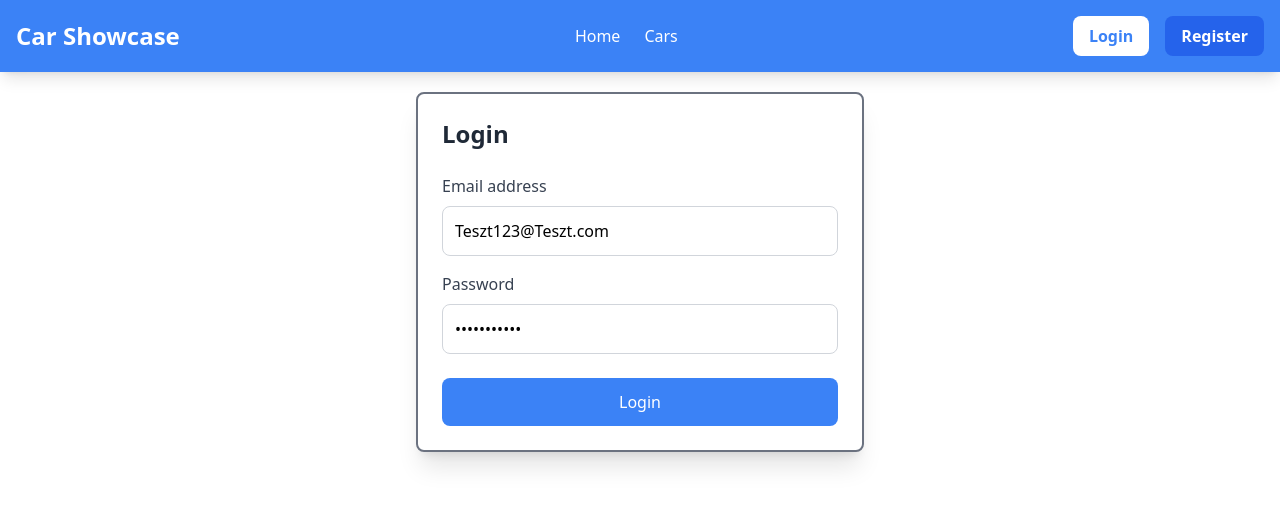
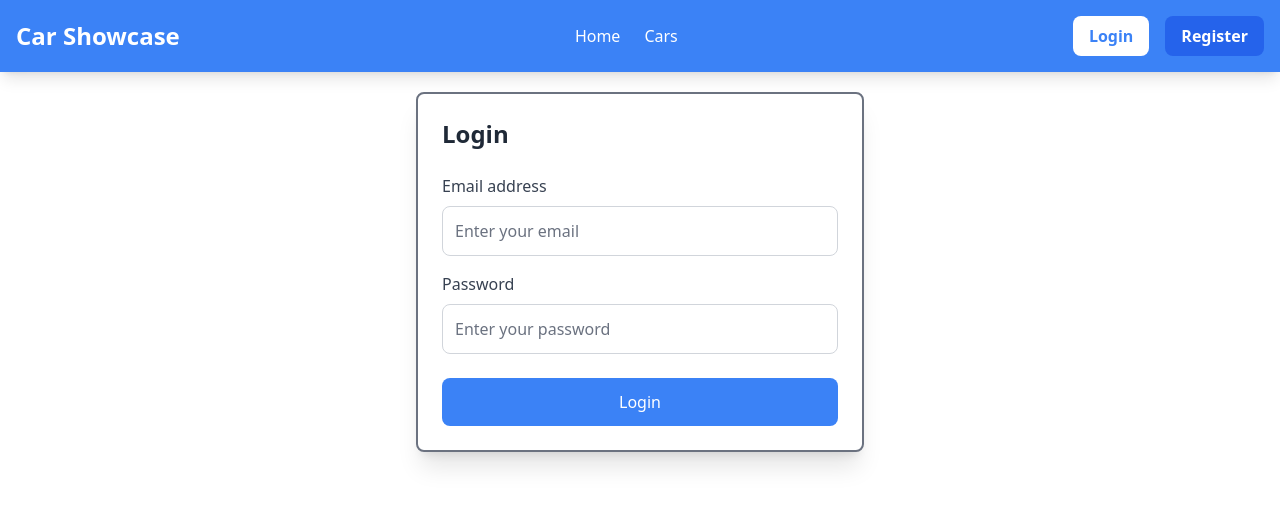
Before and after one commit to Vizsgaremek-CarCatalog/FrontendUj, a React (Vite) app: page /login in a window 1280 px wide. Shown: the top 506 px of the page. Built offline with nearby package versions, Linux system fonts and the light colour scheme.

Commit message:
Readme | User Guide

```diff
--- a/src/Login.tsx
+++ b/src/Login.tsx
@@ -7,8 +7,8 @@ interface LoginProps {
 }
 
 const Login: React.FC<LoginProps> = ({ onLogin }) => {
-  const [email, setEmail] = useState<string>("Teszt123@Teszt.com");
-  const [password, setPassword] = useState<string>("1234Asdf###");
+  const [email, setEmail] = useState<string>("");
+  const [password, setPassword] = useState<string>("");
   const [error, setError] = useState<string | null>(null);
   const navigate = useNavigate();
 
--- a/src/MainPageComponents/CheckBoxFilters.tsx
+++ b/src/MainPageComponents/CheckBoxFilters.tsx
@@ -50,11 +50,11 @@ const CheckboxFilters: React.FC<CheckboxFiltersProps> = ({ onFilterChange }) =>
   ];
 
   const massOptions = [
-    "<1000 kg", "1000-2000 kg", "2000-3000 kg", ">3000 kg"
+    "<1000 kg", "1000-2000 kg", "2001-3000 kg", ">3000 kg"
   ];
 
   const yearOptions = [
-    "<2000", "2000-2010", "2010-2020", ">2020", "2025"
+    "<2000", "1999-2011", "2010-2020", ">2020",
   ];
 
   const handleCheckboxChange = (category: keyof CheckboxFiltersState, value: string) => {
--- a/src/components/home.tsx
+++ b/src/components/home.tsx
@@ -36,7 +36,7 @@ export default function Home() {
               ? car.imageUrl.startsWith('http')
                 ? car.imageUrl
                 : `${BASE_URL}${car.imageUrl}`
-              : "/placeholder.jpg" // Default to local placeholder
+              : "/placeholder.png" // Default to local placeholder
           )
           .filter((url) => url !== "/placeholder.png"); // Exclude placeholder for slideshow
         const duplicatedUrls = [...imageUrls, ...imageUrls];
--- a/src/index.css
+++ b/src/index.css
@@ -59,7 +59,7 @@ img {
 
 .film-strip {
   display: flex;
-  animation: scroll 20s linear infinite;
+  animation: scroll 40s linear infinite;
   width: max-content; /* Ensure the container resizes to fit all images */
   position: relative; /* Allow positioning of duplicated content */
 }
```
Also changed, not shown: 11 other files (tests, documents, lock files or other folders).
